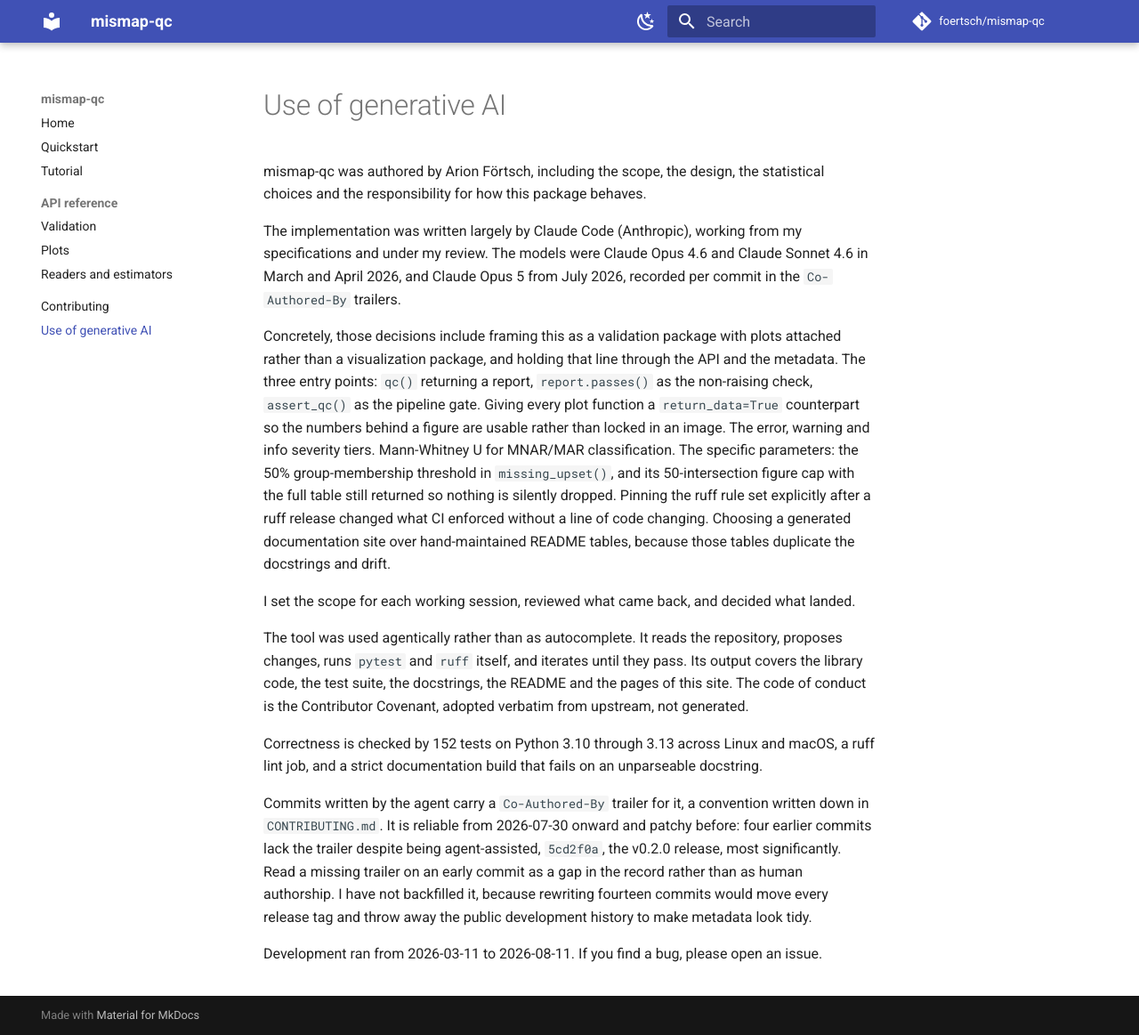
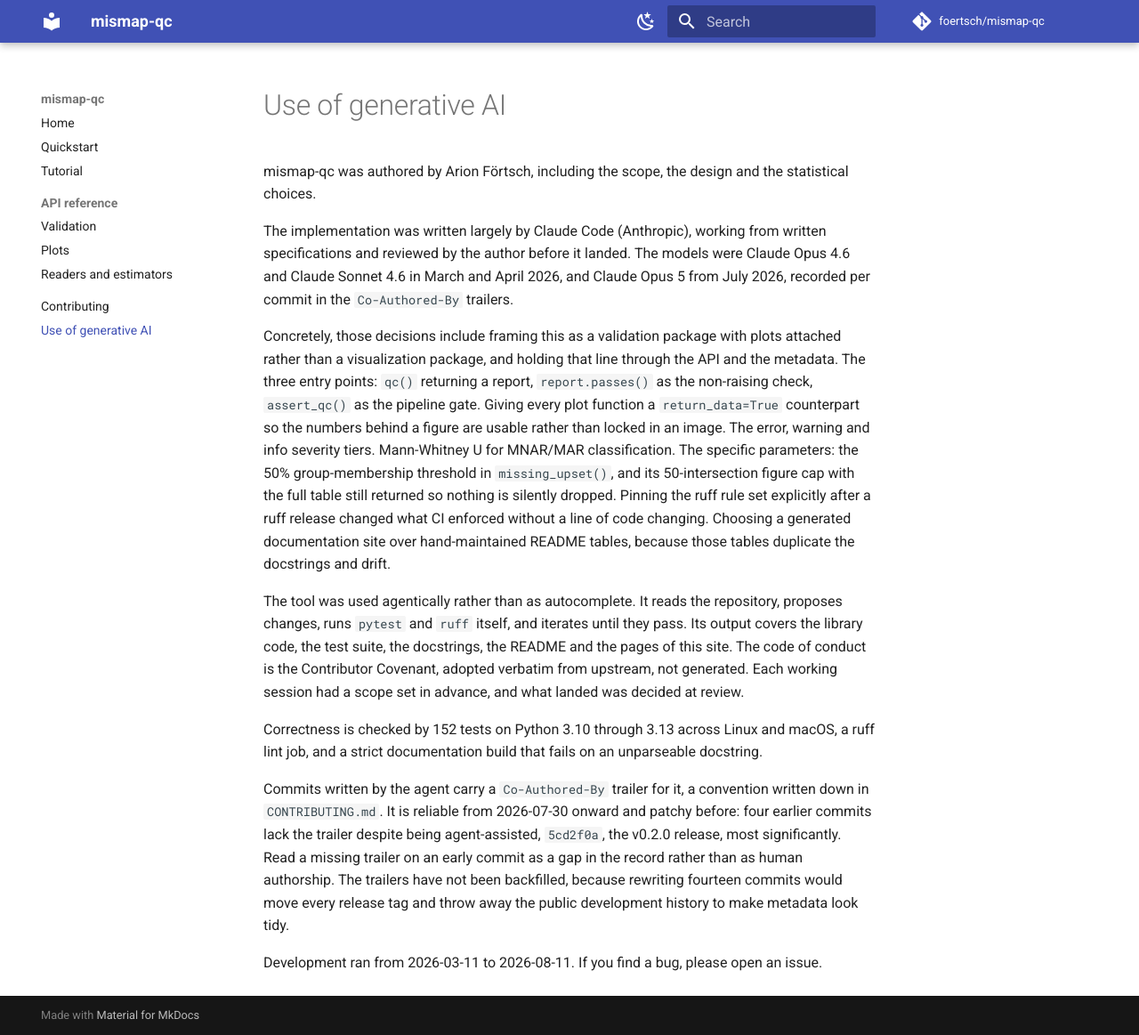
Before and after one commit to foertsch/mismap-qc, an MkDocs documentation site: the page built from docs/generative-ai-use.md, in a window 1280 px wide and 1163 px high. Shown: the whole window at 89% size. Built offline with MkDocs 1.6.1 and Material for MkDocs 9.7.7, drawn with Linux system fonts in a browser that asks for light colours; comment, search, counter and statistics services are not loaded; part of the change alters nothing that is shown.

Commit message:
Drop the responsibility clause and the first-person drumbeat
Two changes Arion asked for.

Removed the accountability clause from the opening sentence, so it reads
"authored by Arion Förtsch, including the scope, the design and the statistical
choices."

Removed the repeated possessives. The page opened in third person and then kept
reaching for "my specifications", "my review", "I set the scope", "I have not
backfilled". Now consistently third person, which is also how the comparable
disclosures read (mdxplain and workflow-canvas both use "the author"). Zero
instances of mine/my/I/me in the prose.

Merged the session-scope sentence into the paragraph about how the tool was used;
as a standalone line it repeated what the review sentence already said.

The two attestations Arion still has to write stay first person, noted in the
TODO comment: they are personal statements, and "the author reviewed..." would
read as evasive where "I reviewed..." does not.

Co-Authored-By: Claude Opus 5 <noreply@anthropic.com>

```diff
--- a/docs/generative-ai-use.md
+++ b/docs/generative-ai-use.md
@@ -1,18 +1,16 @@
 # Use of generative AI
 
-mismap-qc was authored by Arion Förtsch, including the scope, the design, the statistical choices and the responsibility for how this package behaves.
+mismap-qc was authored by Arion Förtsch, including the scope, the design and the statistical choices.
 
-The implementation was written largely by Claude Code (Anthropic), working from my specifications and under my review. The models were Claude Opus 4.6 and Claude Sonnet 4.6 in March and April 2026, and Claude Opus 5 from July 2026, recorded per commit in the `Co-Authored-By` trailers.
+The implementation was written largely by Claude Code (Anthropic), working from written specifications and reviewed by the author before it landed. The models were Claude Opus 4.6 and Claude Sonnet 4.6 in March and April 2026, and Claude Opus 5 from July 2026, recorded per commit in the `Co-Authored-By` trailers.
 
 Concretely, those decisions include framing this as a validation package with plots attached rather than a visualization package, and holding that line through the API and the metadata. The three entry points: `qc()` returning a report, `report.passes()` as the non-raising check, `assert_qc()` as the pipeline gate. Giving every plot function a `return_data=True` counterpart so the numbers behind a figure are usable rather than locked in an image. The error, warning and info severity tiers. Mann-Whitney U for MNAR/MAR classification. The specific parameters: the 50% group-membership threshold in `missing_upset()`, and its 50-intersection figure cap with the full table still returned so nothing is silently dropped. Pinning the ruff rule set explicitly after a ruff release changed what CI enforced without a line of code changing. Choosing a generated documentation site over hand-maintained README tables, because those tables duplicate the docstrings and drift.
 
-I set the scope for each working session, reviewed what came back, and decided what landed.
-
-The tool was used agentically rather than as autocomplete. It reads the repository, proposes changes, runs `pytest` and `ruff` itself, and iterates until they pass. Its output covers the library code, the test suite, the docstrings, the README and the pages of this site. The code of conduct is the Contributor Covenant, adopted verbatim from upstream, not generated.
+The tool was used agentically rather than as autocomplete. It reads the repository, proposes changes, runs `pytest` and `ruff` itself, and iterates until they pass. Its output covers the library code, the test suite, the docstrings, the README and the pages of this site. The code of conduct is the Contributor Covenant, adopted verbatim from upstream, not generated. Each working session had a scope set in advance, and what landed was decided at review.
 
 Correctness is checked by 152 tests on Python 3.10 through 3.13 across Linux and macOS, a ruff lint job, and a strict documentation build that fails on an unparseable docstring.
 
-Commits written by the agent carry a `Co-Authored-By` trailer for it, a convention written down in `CONTRIBUTING.md`. It is reliable from 2026-07-30 onward and patchy before: four earlier commits lack the trailer despite being agent-assisted, `5cd2f0a`, the v0.2.0 release, most significantly. Read a missing trailer on an early commit as a gap in the record rather than as human authorship. I have not backfilled it, because rewriting fourteen commits would move every release tag and throw away the public development history to make metadata look tidy.
+Commits written by the agent carry a `Co-Authored-By` trailer for it, a convention written down in `CONTRIBUTING.md`. It is reliable from 2026-07-30 onward and patchy before: four earlier commits lack the trailer despite being agent-assisted, `5cd2f0a`, the v0.2.0 release, most significantly. Read a missing trailer on an early commit as a gap in the record rather than as human authorship. The trailers have not been backfilled, because rewriting fourteen commits would move every release tag and throw away the public development history to make metadata look tidy.
 
 Development ran from 2026-03-11 to 2026-08-11. If you find a bug, please open an issue.
 
@@ -22,11 +20,20 @@ Development ran from 2026-03-11 to 2026-08-11. If you find a bug, please open an
      1. What your review actually consisted of. Reading diffs before merge,
         running the checks locally, using the package on real FGCZ proteomics
         data. Be specific, do not overstate it. This is the most persuasive
-        sentence in the document, because it is evidence of engagement rather
-        than a claim about it.
+        line in the document, because it is evidence of engagement rather than
+        a claim about it.
      2. That all your correspondence during the review process is written by you.
 
-     Also check the design paragraph. The severity tiers and the Mann-Whitney
-     choice predate this session, so I took them from
-     docs/PLAN_validation_scope.md. If either was the agent's suggestion that you
-     accepted rather than your own call, move it out of that paragraph. -->
+     First person is right for those two, even though the rest of the page is
+     third person. They are personal attestations, so "I reviewed..." reads
+     correctly where "the author reviewed..." would sound evasive.
+
+     Note also: the accountability line you cut ("responsibility for how this
+     package behaves") is something USACE and workflow-canvas both keep in theirs.
+     If you want it back without another possessive, "The author is accountable
+     for its behaviour" does the job. Your call.
+
+     Last thing to check: the severity tiers and the Mann-Whitney choice predate
+     this session, so they came from docs/PLAN_validation_scope.md. If either was
+     the agent's suggestion that you accepted rather than your own call, move it
+     out of the design paragraph. -->
```
